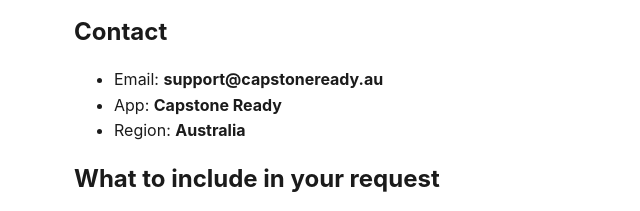
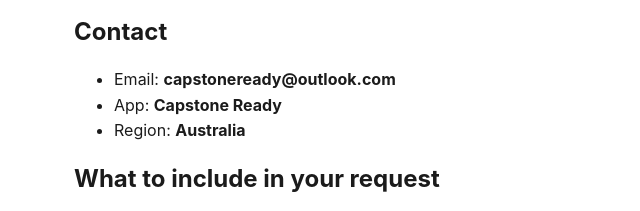
Before and after one commit to Roper8883/CRlegaldocs, a plain HTML site: page support.html in a window 1280 px wide. Shown: the part 135-346 px from the top of the page, 116-756 px from the left. Drawn offline with Linux system fonts and the light colour scheme.

Commit message:
Update support email address in support.html

```diff
--- a/support.html
+++ b/support.html
@@ -12,7 +12,7 @@
 
   <h2>Contact</h2>
   <ul>
-    <li>Email: <strong>support@capstoneready.au</strong></li>
+    <li>Email: <strong>capstoneready@outlook.com</strong></li>
     <li>App: <strong>Capstone Ready</strong></li>
     <li>Region: <strong>Australia</strong></li>
   </ul>
```
